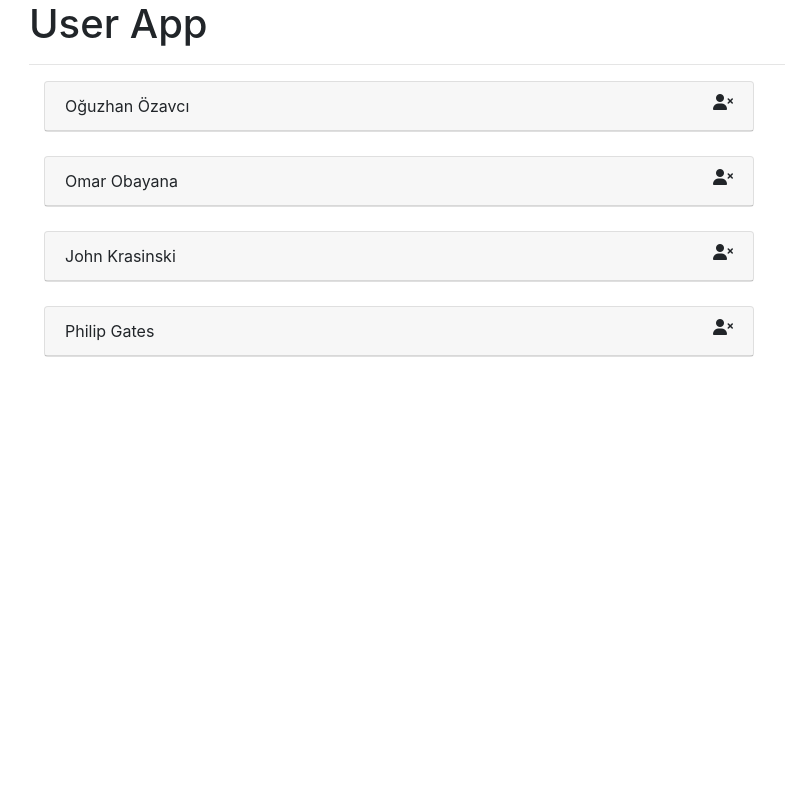
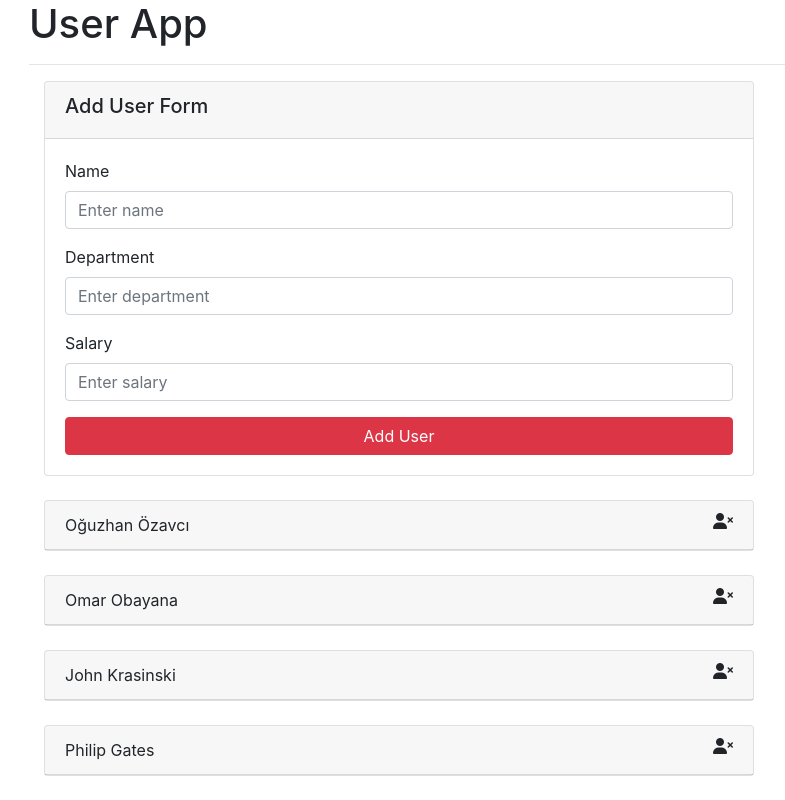
Before and after one commit to ouozavci/ReactTutorial, a React (Create React App) app: page / in a window 1280 px wide. Shown: the whole page, without its empty margins (56-841 px from the left). Built offline with nearby package versions, Linux system fonts and the light colour scheme.

Commit message:
Add User formu oluşturuldu

```diff
--- a/src/App.js
+++ b/src/App.js
@@ -1,6 +1,7 @@
 import "./App.css";
 import Users from "./components/Users";
 import React, { Component } from "react";
+import AddUser from "./components/AddUser";
 
 export default class App extends Component {
   render() {
@@ -8,6 +9,7 @@
       <div className="container">
         <h1>User App</h1>
         <hr />
+        <AddUser />
         <Users />
       </div>
     );
--- /dev/null
+++ b/src/components/AddUser.js
@@ -0,0 +1,52 @@
+import React, { Component } from "react";
+
+export default class AddUser extends Component {
+  render() {
+    return (
+      <div className="col-md-8 mb-4">
+        <div className="card">
+          <div className="card-header">
+            <h5>Add User Form</h5>
+          </div>
+          <div className="card-body">
+            <form>
+              <div className="form-group">
+                <label htmlFor="name">Name</label>
+                <input
+                  type="text"
+                  name="name"
+                  id="name"
+                  placeholder="Enter name"
+                  className="form-control"
+                ></input>
+              </div>
+              <div className="form-group">
+                <label htmlFor="department">Department</label>
+                <input
+                  type="text"
+                  name="department"
+                  id="department"
+                  placeholder="Enter department"
+                  className="form-control"
+                ></input>
+              </div>
+              <div className="form-group">
+                <label htmlFor="salary">Salary</label>
+                <input
+                  type="text"
+                  name="salary"
+                  id="salary"
+                  placeholder="Enter salary"
+                  className="form-control"
+                ></input>
+              </div>
+              <button className="btn btn-danger btn-block" type="submit">
+                Add User
+              </button>
+            </form>
+          </div>
+        </div>
+      </div>
+    );
+  }
+}
```
Also changed, not shown: 1 other file (tests, documents, lock files or other folders).
